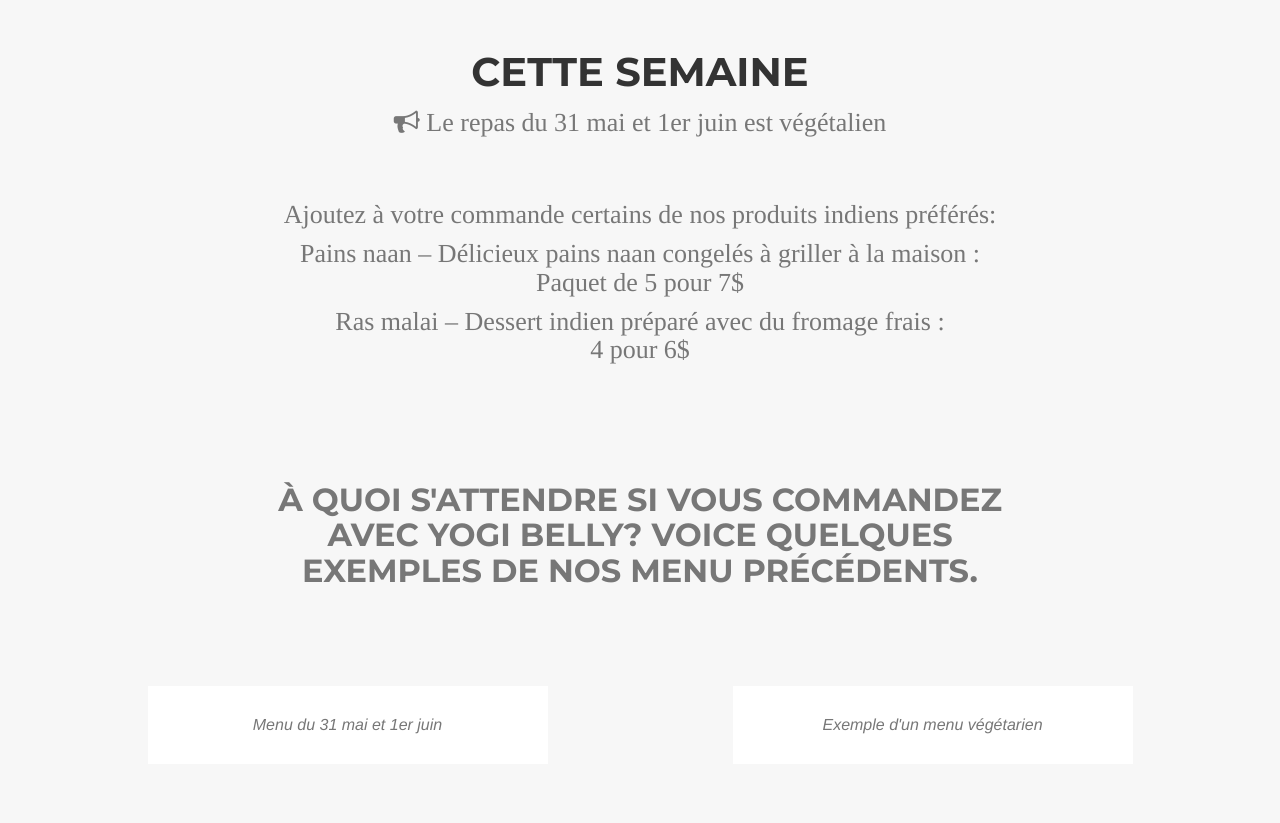
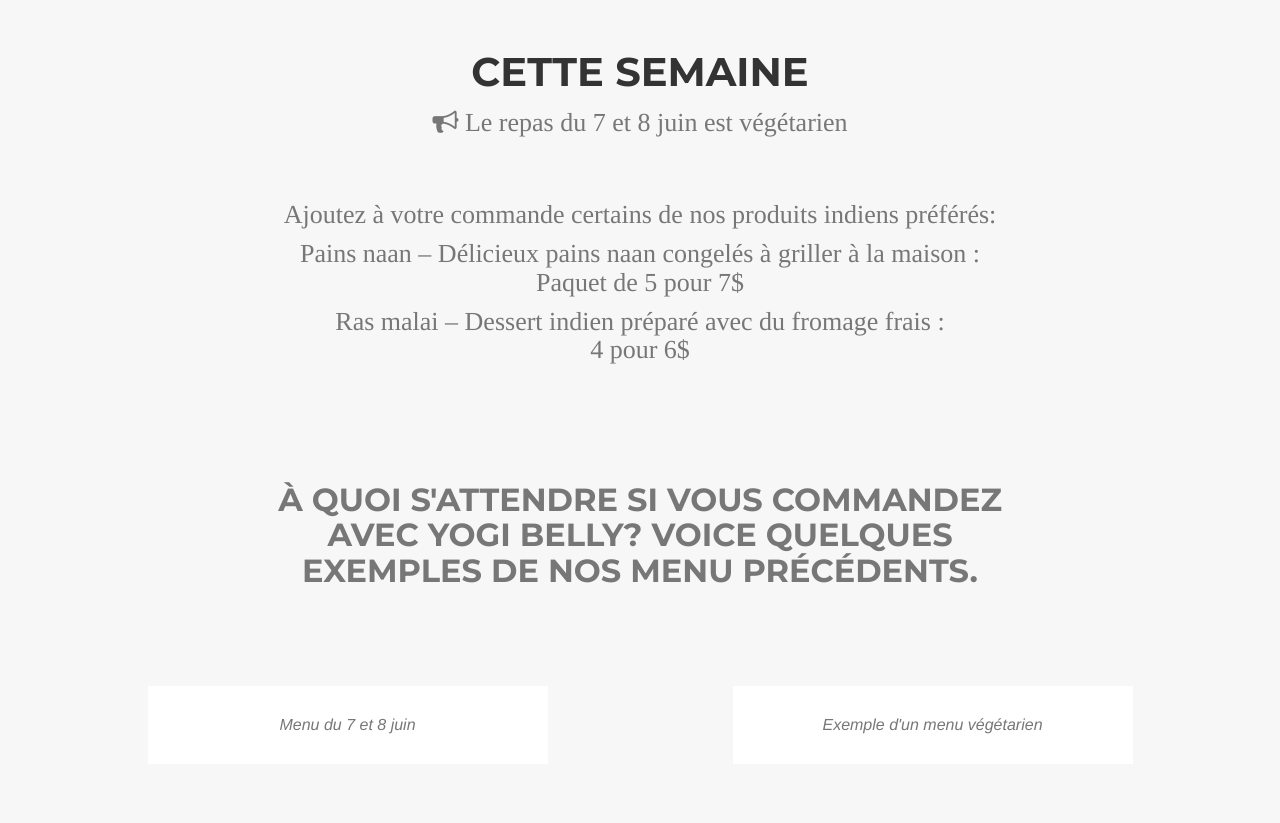
Before and after one commit to yogibelly/fr, a Jekyll site: the page built from _posts/2016-01-08-project-2.markdown, in a window 1280 px wide and 1400 px high, scrolled down 2170 px. Shown: the part 152-975 px from the top of the window. Built offline with Jekyll 4.4.1, drawn with Linux system fonts in a browser that asks for light colours; nearby versions of some CDN libraries; some web fonts are replaced; part of the change alters nothing that is shown.

Commit message:
updated menu week 23

```diff
--- a/_includes/portfolio_grid.html
+++ b/_includes/portfolio_grid.html
@@ -4,7 +4,7 @@
         <div class="row">
             <div class="col-lg-12 text-center">
                 <h2 class="section-heading">Cette semaine</h2>
-                <h4 class="section-heading text-muted"><i class="fa fa-bullhorn">   </i>        Le repas du 31 mai et 1er juin est <!--végétarien-->végétalien</h4>
+                <h4 class="section-heading text-muted"><i class="fa fa-bullhorn">   </i>        Le repas du 7 et 8 juin est végétarien<!--végétalien--></h4>
                 <!--<h4 class="section-subheading">Meal for March 15th and 16th is Vegetarian</h4>-->
             </div>
         </div>
@@ -44,7 +44,7 @@
                 </a>
                 <div class="portfolio-caption">
                     <!--<h4>{{ post.title }}</h4>-->
-                    <p class="text-muted">Menu du 31 mai et 1er juin</p>
+                    <p class="text-muted">Menu du 7 et 8 juin</p>
                 </div>
             </div>
             <div class="col-md-6 col-sm-6 portfolio-item">
--- a/_posts/2016-01-08-project-2.markdown
+++ b/_posts/2016-01-08-project-2.markdown
@@ -17,22 +17,22 @@ description:
           <a class="list-group-item" href="#"><i class="fa fa-pencil fa-fw"></i>&nbsp; Applications</a>
           <a class="list-group-item" href="#"><i class="fa fa-cog fa-fw"></i>&nbsp; Settings</a>
       </div>-->
-      <h2 class="service-heading text-center text-muted">Menu du 31 mai et 1er juin</h2>
+      <h2 class="service-heading text-center text-muted">Menu du 7 et 8 juin</h2>
       <br><br>
-      <h3 class="service-heading text-center text-white">Panch Ratan Daal</h3>
-              <p class="text-white">Daal des 5 bijoux - Daal fait avec 5 types de lentilles différentes (noires, jaunes, rouges, lentilles cassées et toor). Chaque lentille est cuite séparemment et ensuite le tout est revenu avec des tomates et du garam masala </p>
+      <h3 class="service-heading text-center text-white">Besan Khadi</h3>
+              <p class="text-white">Beignets préparés avec de la farine de poischiche dans une sauce à base de yogourt,curcuma, feuilles de curry et citron qui donnentau plat sa saveur acidulée. Un plat de réconfort typique de la cuisine indienne</p>
 
               <br><br>
-              <h3 class="service-heading text-center text-white">Imli Aloo</h3>
-              <p class="text-white">Pommmes de terres au tamarin, avec un assaisonnement de graines fenouil, menthe, fenugrec et chili</p>
+              <h3 class="service-heading text-center text-white">Gajar Mehti Bhaji</h3>
+              <p class="text-white">Petites carottes et feuilles de fenugrec frais</p>
 
               <br><br>
-              <h3 class="service-heading text-center text-white">Baigan et Mooli ki Subzi</h3>
-              <p class="text-white">Un mélange unique d'aubergines chinoises et de daikon prepare avec de la pâte de gingemnre, des graines de carvi, des tomates, de la poudre de mangue et un mélange d'épices maison</p>
+              <h3 class="service-heading text-center text-white">Shimla ki mirch aur Tofu</h3>
+              <p class="text-white">Poivrons oranges et verts sautés avec du tofu, du gingembre de la coriandre et du chili</p>
 
               <br><br>
               <h3 class="service-heading text-center text-white">Riz Basmati</h3>
-              <p class="text-white">Un riz à grain long, naturellement parfumé, préparé avec des graines de coriandre </p>
+              <p class="text-white">Un riz à grain long, naturellement parfumé, préparé avec des graines de fenouil </p>
 
               <!--<br><br>
               <h3 class="service-heading text-center text-white">Saunf</h3>
```
